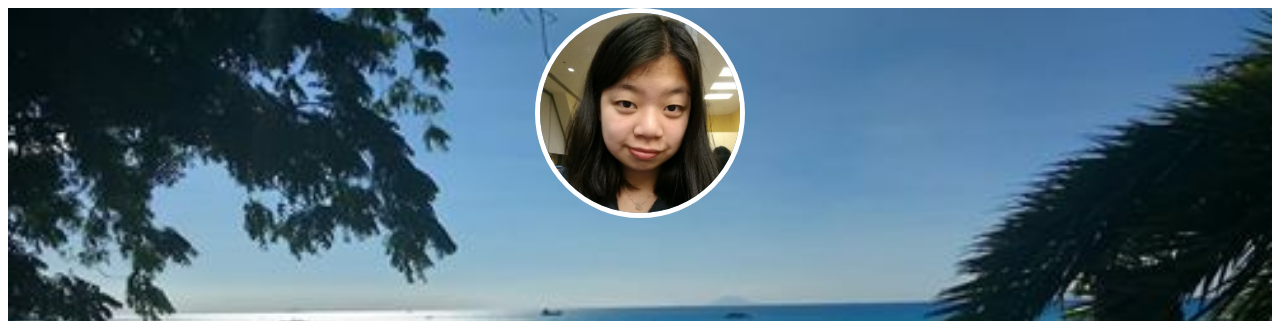
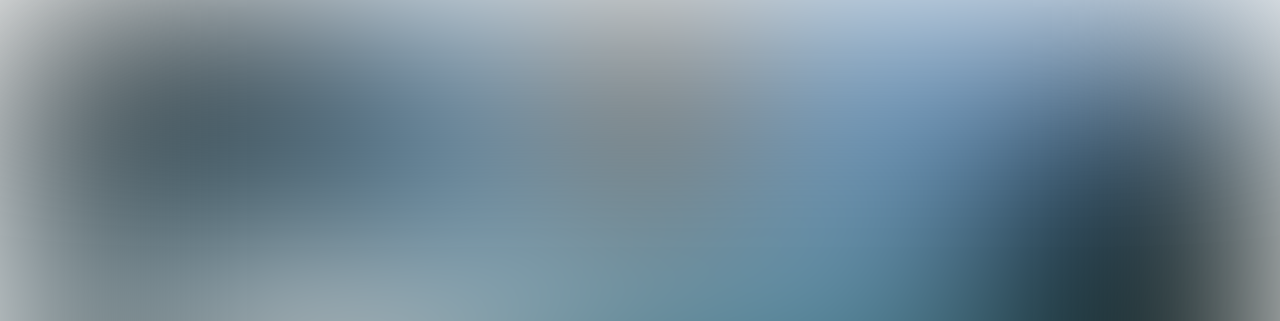
Before and after one commit to IntOwl/intowl.github.io, a plain HTML site: page index.html in a window 1280 px wide. Shown: the top 321 px of the page. Drawn offline with nearby package versions, Linux system fonts and the light colour scheme.

Commit message:
added px to blur bc i'm dumb

```diff
--- a/index.html
+++ b/index.html
@@ -8,7 +8,7 @@
 		     background-repeat: no-repeat;
 		     background-size: cover;
 		     text-align: center;
-		     filter: blur(100);
+		     filter: blur(100px);
 		     line-height: 575px;">
 	     <span class = header> <img class = img-circle src = 8300324766928414001.jpg height = 200px; width = 200px;> </span>
 	    <span style = "background-color: rgba(255,255,255,0.5)"> michelle lin </span>
```
